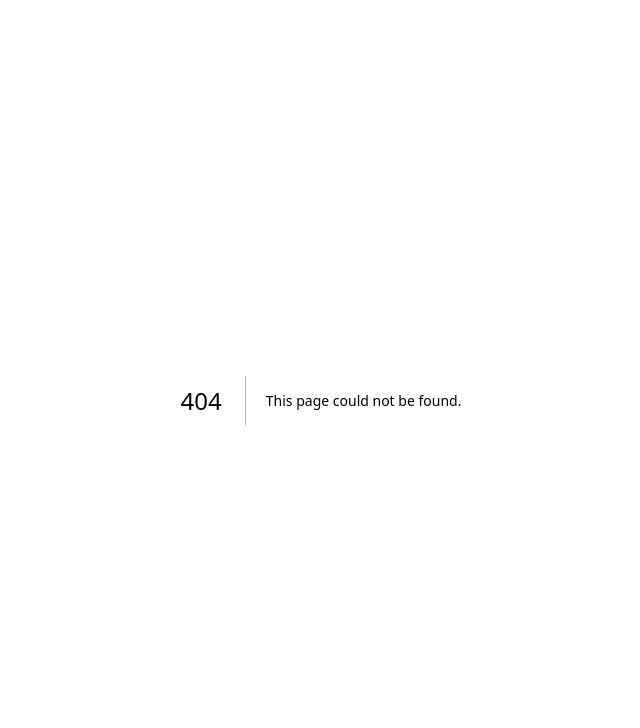
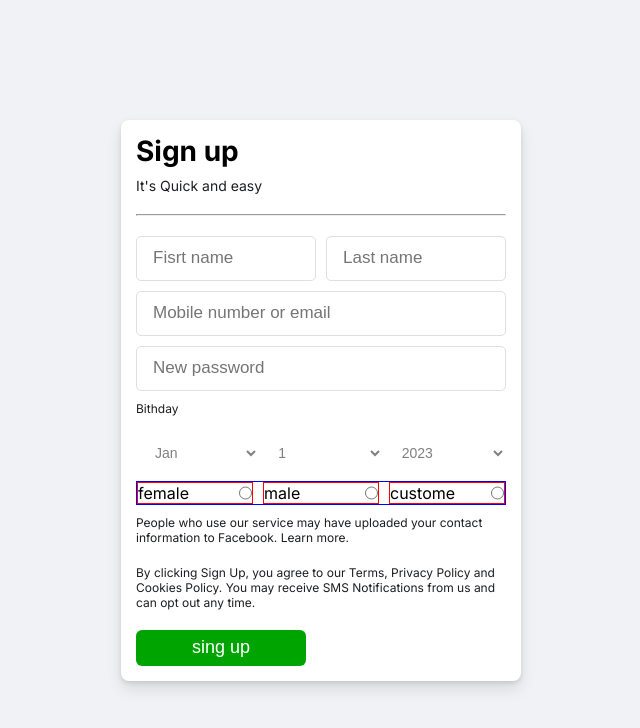
Before and after one commit to Godden13/Rebase_FaceBook_Clone, a Next.js app: page /page/register in a window 1280 px wide. Before the commit this address had no page. Shown: the top 728 px of the page, without its empty margins (319-959 px from the left). Built offline with nearby package versions, Linux system fonts and the light colour scheme.

Commit message:
login sign up partial design

```diff
--- a/src/Components/Atoms.jsx
+++ b/src/Components/Atoms.jsx
@@ -1,7 +1,29 @@
+import { css } from "@emotion/react";
 import styled from "@emotion/styled";
 
 export const Ptag = styled.p`
   font-size: 14px;
+  color: #1c1e21;
+  max-width: 600px;
+  margin-bottom: 10px;
+`;
+
+export const Link = styled("p")`
+  font-size: 14px;
+  color: #1c1e21;
+  max-width: 600px;
+  margin-bottom: 10px;
+  &:hover {
+    text-decoration: underline;
+  }
+`;
+
+export const Link2 = styled(Link)`
+  color: #1877f2;
+`;
+
+export const SmallP = styled.p`
+  font-size: 12px;
   color: #1c1e21;
   max-width: 600px;
   margin-bottom: 10px;
@@ -15,7 +37,7 @@ export const Heading2 = styled.h2`
 `;
 
 export const Heading = styled.h1`
-  font-size: 64px;
+  font-size: 60px;
   font-weight: 900;
   line-height: 32px;
   color: #1877f2;
@@ -39,7 +61,10 @@ export const SignUpButton = styled.button`
   color: #fff;
   font-size: 18px;
   height: 36px;
-  padding: 0 32px;
+  width: 170px;
+  &:hover {
+    background-color: #068b06;
+  }
 `;
 
 export const LogInput = styled.button`
@@ -52,7 +77,7 @@ export const LogInput = styled.button`
   border: 1px solid #dddfe2;
 `;
 
-export const Input = styled.input`
+export const Input = styled("input")`
   font-size: 17px;
   padding: 14px 16px;
   background: #fff;
@@ -60,11 +85,34 @@ export const Input = styled.input`
   height: 45px;
   border: 1px solid #dddfe2;
   border-radius: 5px;
+  width: 100%;
+`;
+
+export const Input2 = styled(Input)`
+  width: 180px;
+`;
+
+export const Row = styled.div`
+  display: flex;
+  align-items: center;
+  gap: 5px;
 `;
 
 export const Line = styled.hr`
   background: #f3f3f391;
   height: 1px;
   margin-bottom: 10px;
-  Width: 100%;
+  width: 100%;
 `;
+
+export const Select = styled.select`
+  width: 100%;
+  height: 35px;
+  background: white;
+  color: gray;
+  padding-left: 5px;
+  font-size: 14px;
+  border: none;
+  margin-left: 10px;
+
+`;
--- a/src/Components/Molecules.jsx
+++ b/src/Components/Molecules.jsx
@@ -8,13 +8,42 @@ export const LeftHolder = styled.div`
   justify-content: center;
 `;
 
+export const RightHolder = styled.div`
+  display: flex;
+  flex-direction: column;
+  align-items: center;
+  gap: 25px;
+  justify-content: center;
+`;
+
 export const RightForm = styled.div`
   display: flex;
   flex-direction: column;
   background-color: #fff;
-  align-items: center;
   gap: 10px;
   justify-content: center;
+  max-width: 400px;
   padding: 15px 15px;
   border-radius: 8px;
+  box-shadow: 0 2px 4px rgba(0, 0, 0, 0.1), 0 8px 16px rgba(0, 0, 0, 0.1);
 `;
+
+export  const FlexRow = styled("div")`
+display: flex;
+justify-content: space-between;
+width: 100%;
+`
+export  const FlexRow2 = styled(FlexRow)`
+display: flex;
+justify-content: space-between;
+width: 100%;
+gap: 10px;
+border: 1px solid blue;
+`
+
+export  const Genders = styled.div `
+display: flex;
+justify-content: space-between;
+width: 100%;
+border: 1px solid red;
+`
--- a/src/Components/Organism.jsx
+++ b/src/Components/Organism.jsx
@@ -6,6 +6,7 @@ export const Main = styled.div`
   align-items: center;
   justify-content: center;
   height: 100vh;
+  background-color: #f0f2f5;
 `;
 
 export const Middle = styled.div`
@@ -13,5 +14,16 @@ export const Middle = styled.div`
   align-items: center;
   justify-content: space-between;
   width: 60%;
-  margin: auto;
+  margin-top: -95px;
 `;
+
+export const Foot = styled.footer`
+  display: flex;
+  align-items: center;
+  justify-content: center;
+  height: 130px;
+  background-color: #fff;
+  width: 100%;
+  position: absolute;
+  bottom: 0;
+`;
--- /dev/null
+++ b/src/app/page/register/page.tsx
@@ -0,0 +1,117 @@
+/* eslint-disable react/no-unescaped-entities */
+"use client"
+import { Main } from '@/Components/Organism'
+import { FlexRow, FlexRow2, Genders, RightForm } from '@/Components/Molecules'
+import { Heading, Heading2, Input, Input2, Line, Ptag, Select, SignUpButton, SmallP } from '@/Components/Atoms'
+
+function Register() {
+  return (
+    <>
+      <Main>
+        <RightForm>
+          <Heading2><b>Sign up</b></Heading2>
+          <Ptag>It's Quick and easy</Ptag>
+          <Line/>
+          <FlexRow>
+          <Input2 placeholder='Fisrt name'></Input2>
+          <Input2 placeholder='Last name'></Input2>
+          </FlexRow>
+          <Input placeholder='Mobile number or email'></Input>
+          <Input placeholder='New password'></Input>
+
+          <SmallP>Bithday</SmallP>
+          <FlexRow>
+          <Select>
+            <option>Jan</option>
+            <option>Feb</option>
+            <option>Mar</option>
+            <option>Apr</option>
+            <option>Mai</option>
+            <option>Jun</option>
+            <option>Jul</option>
+            <option>Aug</option>
+            <option>Sep</option>
+            <option>Oct</option>
+            <option>Nov</option>
+            <option>Dec</option>
+          </Select>
+
+          <Select>
+            <option>1</option>
+            <option>2</option>
+            <option>3</option>
+            <option>4</option>
+            <option>5</option>
+            <option>6</option>
+            <option>7</option>
+            <option>8</option>
+            <option>9</option>
+            <option>10</option>
+            <option>11</option>
+            <option>12</option>
+            <option>13</option>
+            <option>14</option>
+            <option>15</option>
+            <option>16</option>
+            <option>17</option>
+            <option>18</option>
+            <option>19</option>
+            <option>20</option>
+            <option>21</option>
+            <option>22</option>
+            <option>23</option>
+            <option>24</option>
+            <option>25</option>
+            <option>26</option>
+            <option>27</option>
+            <option>28</option>
+            <option>29</option>
+            <option>30</option>
+            <option>31</option>
+          </Select>
+
+          <Select>
+            <option>2023</option>
+            <option>2022</option>
+            <option>2021</option>
+            <option>2020</option>
+            <option>2019</option>
+            <option>2018</option>
+            <option>2017</option>
+            <option>2016</option>
+            <option>2015</option>
+            <option>2014</option>
+            <option>2013</option>
+            <option>2012</option>
+          </Select>
+          </FlexRow>
+
+<FlexRow2>
+          <Genders>
+          <label>female</label>
+          <input type="radio" />
+          </Genders>
+
+          <Genders>
+          <label>male</label>
+          <input type="radio"/>
+          </Genders>
+
+          <Genders>
+          <label>custome</label>
+          <input type="radio" />
+          </Genders>
+</FlexRow2>
+
+          <SmallP>People who use our service may have uploaded your contact information to Facebook. Learn more.</SmallP>
+          <SmallP>By clicking Sign Up, you agree to our Terms, Privacy Policy and Cookies
+          Policy. You may receive SMS Notifications from us and can opt out any time.</SmallP>
+          <SignUpButton>sing up</SignUpButton>
+        </RightForm>
+
+      </Main>
+    </>
+  )
+}
+
+export default Register
```
Also changed, not shown: src/app/Pages/shop.tsx (deleted, +0 -9 lines), src/app/page.tsx (+14 -4 lines).
